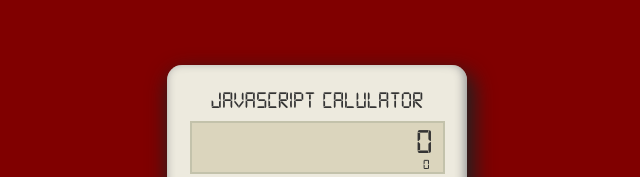
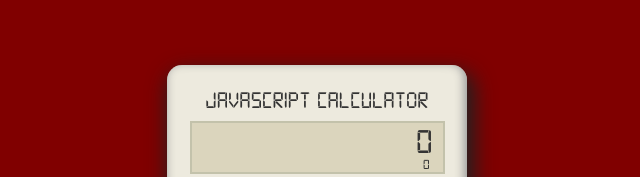
Before and after one commit to jmurp7385/jscalculator, a plain HTML site: page index.html in a window 1280 px wide. Shown: the part 175-352 px from the top of the page, 409-1049 px from the left. Drawn offline with nearby package versions, Linux system fonts and the light colour scheme; a web font is replaced by a local one.

Commit message:
Update index.html
type

```diff
--- a/index.html
+++ b/index.html
@@ -28,7 +28,7 @@
 <body>
 	<div class='container'>
 		<div class='calc'>
-			<h3 class='text-center'>JavaScript Calulator</h3>
+			<h3 class='text-center'>JavaScript Calculator</h3>
 			<div id='text-box' class='text-right'>
 				<div id='entry'>
 					<p id='answer'>0</p>
```
